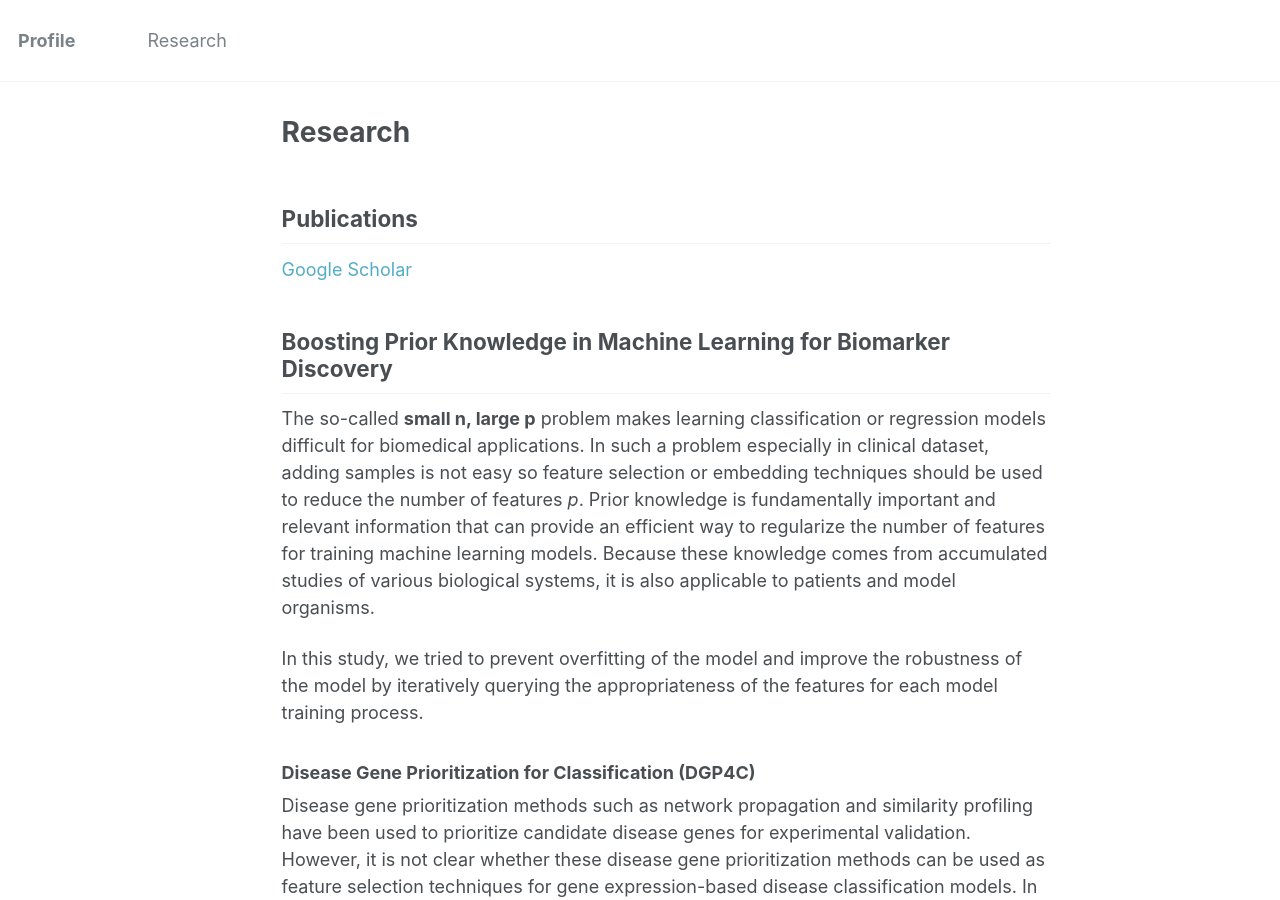
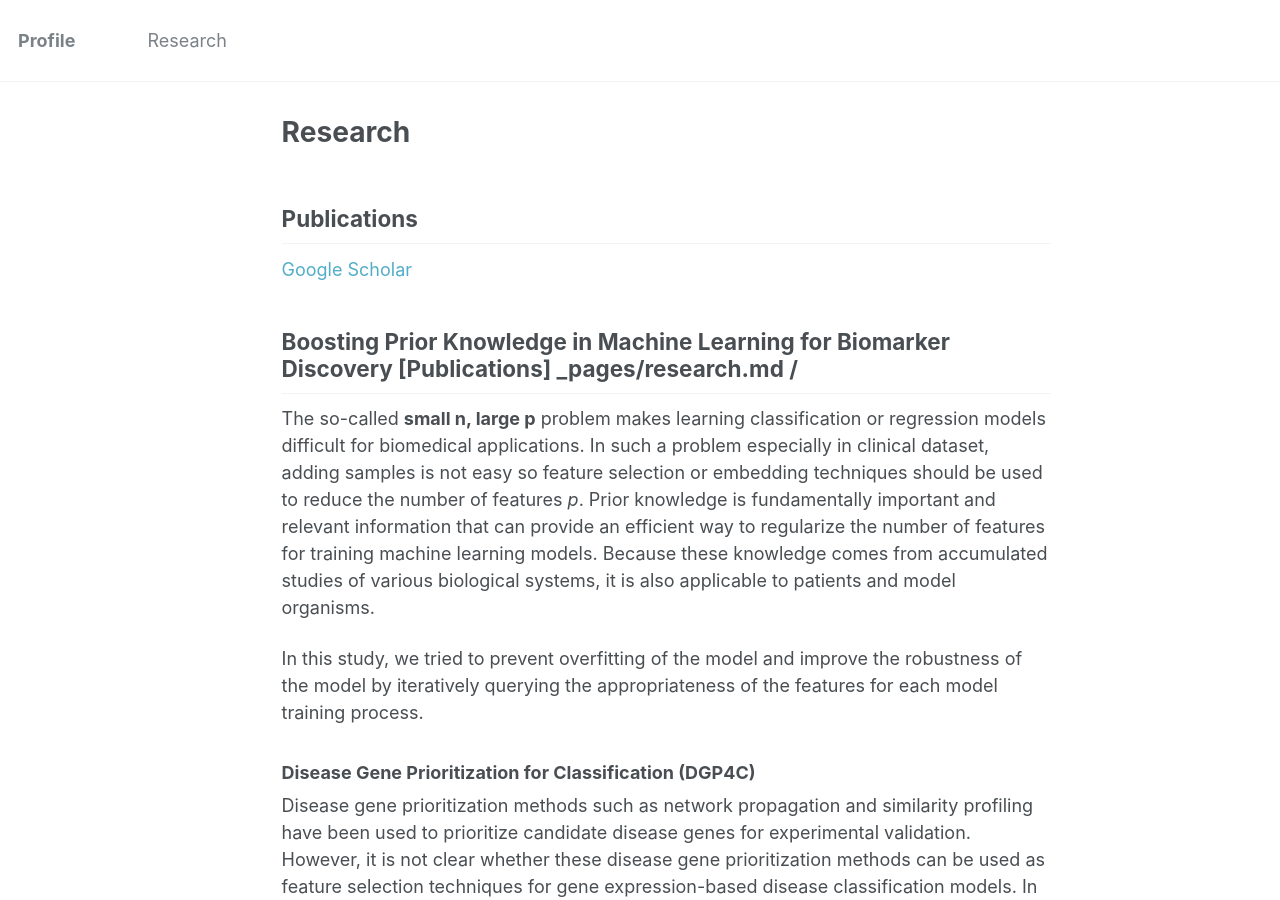
Before and after one commit to psychemistz/profile, a Jekyll site: the page built from _pages/research.md, in a window 1280 px wide and 900 px high. Built offline with Jekyll 4.4.1, drawn with Linux system fonts in a browser that asks for light colours.

Commit message:
Update research.md

```diff
--- a/_pages/research.md
+++ b/_pages/research.md
@@ -9,7 +9,7 @@ permalink: /research/
 [Google Scholar](https://scholar.google.com/citations?user=3GelV-YAAAAJ&hl=en)
 
 
-## Boosting Prior Knowledge in Machine Learning for Biomarker Discovery
+## Boosting Prior Knowledge in Machine Learning for Biomarker Discovery [Publications] {{ page.path }} {% link index.md %}
 {: #research_biomarker }
 The so-called **small n, large p** problem makes learning classification or regression models difficult for biomedical applications. In such a problem especially in clinical dataset, adding samples is not easy so feature selection or embedding techniques should be used to reduce the number of features *p*. Prior knowledge is fundamentally important and relevant information that can provide an efficient way to regularize the number of features for training machine learning models. Because these knowledge comes from accumulated studies of various biological systems, it is also applicable to patients and model organisms.
 
```
